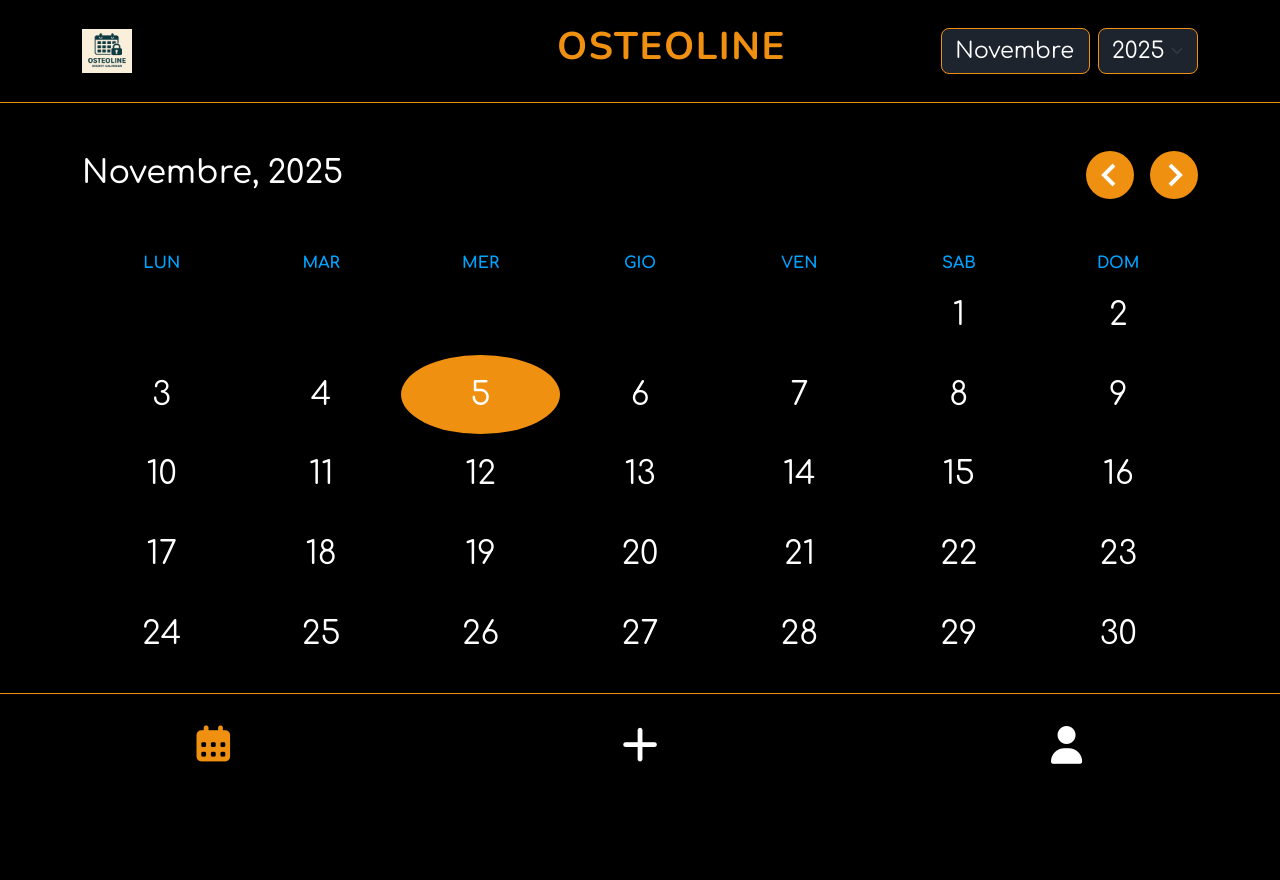
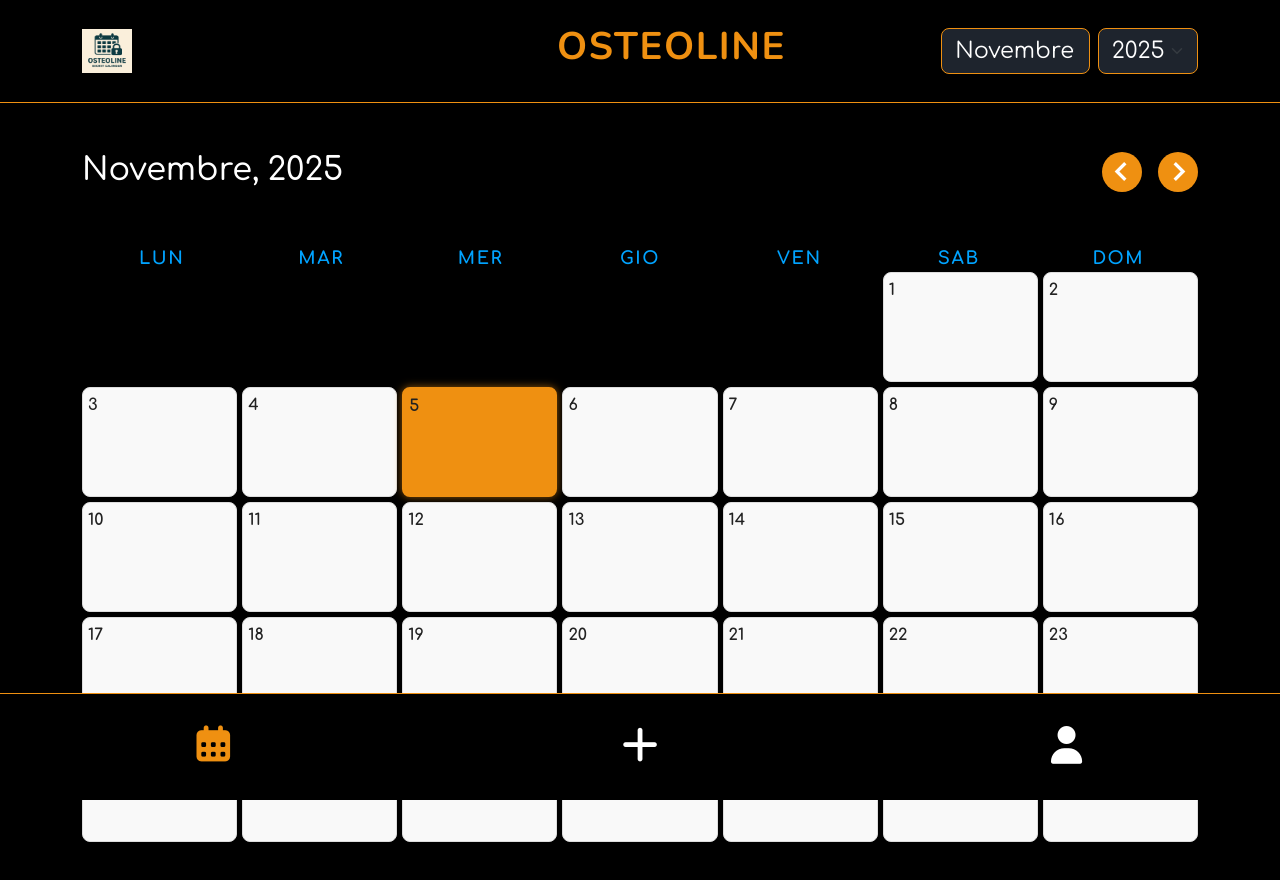
Before and after one commit to Johnnyfromtheblock4/osteoline-calendar, a React (Vite) app: page / in a window 1280 px wide. Shown: the top 880 px of the page. Before the commit the page ends 800 px from the top, so only its background shows below. Built offline with nearby package versions, Linux system fonts and the light colour scheme.

Commit message:
[UPD] stile calendario migliorato

```diff
--- a/src/components/CalendarApp.jsx
+++ b/src/components/CalendarApp.jsx
@@ -43,17 +43,21 @@
     setCurrentDate(
       (prev) => new Date(prev.getFullYear(), prev.getMonth() - 1, 1)
     );
+
   const nextMonth = () =>
     setCurrentDate(
       (prev) => new Date(prev.getFullYear(), prev.getMonth() + 1, 1)
     );
 
+  // Ordina e filtra gli eventi per giorno
   const getEventsForDay = (day) => {
     const year = currentDate.getFullYear();
     const month = currentDate.getMonth();
-    return events.filter(
-      (ev) => ev.date === new Date(year, month, day).toISOString().split("T")[0]
-    );
+    const dateStr = new Date(year, month, day).toISOString().split("T")[0];
+
+    return events
+      .filter((ev) => ev.date === dateStr)
+      .sort((a, b) => (a.startTime > b.startTime ? 1 : -1));
   };
 
   return (
@@ -61,7 +65,7 @@
       <Header />
       <div className="calendar-app container-fluid my-5">
         <div className="container calendar">
-          <div className="row mt-4">
+          <div className="row mt-4 align-items-center">
             <div className="navigate-date d-flex col-6 align-items-center">
               <h2 className="month me-2">
                 {monthsOfYear[currentDate.getMonth()]},
@@ -69,10 +73,21 @@
               <h2 className="year">{currentDate.getFullYear()}</h2>
             </div>
             <div className="buttons col-6 text-end">
-              <i className="bx bx-chevron-left me-3" onClick={prevMonth}></i>
-              <i className="bx bx-chevron-right" onClick={nextMonth}></i>
+              <i
+                className="bx bx-chevron-left me-3"
+                onClick={prevMonth}
+                role="button"
+                aria-label="Mese precedente"
+              ></i>
+              <i
+                className="bx bx-chevron-right"
+                onClick={nextMonth}
+                role="button"
+                aria-label="Mese successivo"
+              ></i>
             </div>
 
+            {/* Giorni della settimana */}
             <div className="col-12 mt-5">
               <div className="weekdays">
                 {daysOfWeek.map((day) => (
@@ -80,9 +95,10 @@
                 ))}
               </div>
 
+              {/* Giorni del mese */}
               <div className="days">
                 {daysInMonth.map((day, index) => {
-                  if (day === null) return <span key={index}></span>;
+                  if (day === null) return <span key={`empty-${index}`}></span>;
 
                   const isToday =
                     day === today.getDate() &&
@@ -92,19 +108,33 @@
                   const dayEvents = getEventsForDay(day);
 
                   return (
-                    <span key={index} className={isToday ? "current-day" : ""}>
-                      {day}
-                      {dayEvents.length > 0 && (
+                    <span
+                      key={index}
+                      className={`day-cell ${isToday ? "current-day" : ""}`}
+                    >
+                      <div className="day-number">{day}</div>
+
+                      {/* Eventi multipli con scroll */}
+                      <div className="events-container">
+                        {dayEvents.map((ev, i) => (
                           <div
-                          className="event-title mt-1 text-truncate small fw-bold text-white px-1 py-0"
+                            key={i}
+                            className="event-title text-white px-1 py-0 mt-1"
                             style={{
-                            backgroundColor: dayEvents[0].color,
+                              backgroundColor: ev.color,
                               borderRadius: "6px",
+                              fontSize: "0.7rem",
+                              fontWeight: "600",
                             }}
+                            title={`${ev.startTime} - ${ev.title}`}
                           >
-                          {dayEvents[0].title}
+                            {ev.startTime !== "00:00" &&
+                              ev.startTime !== "" &&
+                              `${ev.startTime} - `}
+                            {ev.title}
                           </div>
-                      )}
+                        ))}
+                      </div>
                     </span>
                   );
                 })}
--- a/src/styles/CalendarApp.css
+++ b/src/styles/CalendarApp.css
@@ -1,11 +1,18 @@
-/* Pulsanti di navigazione */
+/* ---------- PULSANTI DI NAVIGAZIONE ---------- */
 .buttons i {
   background-color: #ef9011;
   border-radius: 50%;
-  font-size: 3rem;
+  font-size: 2.5rem;
   cursor: pointer;
+  color: #fff;
+  transition: all 0.2s ease;
 }
 
+.buttons i:hover {
+  transform: scale(1.1);
+}
+
+/* ---------- GIORNI DELLA SETTIMANA ---------- */
 .weekdays {
   width: 100%;
   display: flex;
@@ -13,67 +20,107 @@
 
 .weekdays span {
   width: calc(100% / 7);
-  font-size: clamp(1rem, 0.8cqi, 1.3rem);
+  font-size: clamp(0.9rem, 2vw, 1.1rem);
   font-weight: bold;
   text-transform: uppercase;
-  letter-spacing: 0.1 rem;
+  letter-spacing: 0.1rem;
   display: flex;
   justify-content: center;
   color: #00a3ff;
 }
 
+/* ---------- STRUTTURA CALENDARIO ---------- */
 .days {
-  display: flex;
-  flex-wrap: wrap;
+  display: grid;
+  grid-template-columns: repeat(7, 1fr);
+  gap: 5px;
 }
 
-.days span {
-  font-size: calc(1.2rem, 1cqi, 1.6rem);
-  width: calc(100% / 7);
-  aspect-ratio: 4 / 2; /* stessa grandezza della width */
-  display: flex;
-  justify-content: center;
-  align-items: center;
-  cursor: pointer;
-  font-size: 2rem;
+.day-cell {
   position: relative;
+  height: 110px;
+  border: 1px solid #ddd;
+  padding: 5px;
+  border-radius: 8px;
+  overflow: hidden;
+  background-color: #f9f9f9;
+  transition: background-color 0.2s ease;
 }
 
-.current-day {
-  background-color: #ef9011;
-  border-radius: 50%;
+.day-cell:hover {
+  background-color: #f2f2f2;
 }
 
-/* ADD EVENT */
+/* Giorno corrente */
+.day-cell.current-day {
+  background-color: #ef9011;
+  color: white;
+  font-weight: bold;
+  border: 2px solid #ef9011;
+  box-shadow: 0 0 8px rgba(239, 144, 17, 0.6);
+}
+
+.day-number {
+  font-weight: 700;
+  font-size: 1rem;
+  color: #222;
+}
+
+/* ---------- EVENTI ---------- */
+.events-container {
+  margin-top: 4px;
+  overflow-y: auto;
+  max-height: 80px;
+  scrollbar-width: thin;
+  scrollbar-color: #ef9011 transparent;
+}
+
+.events-container::-webkit-scrollbar {
+  width: 5px;
+}
+
+.events-container::-webkit-scrollbar-thumb {
+  background-color: #ef9011;
+  border-radius: 4px;
+}
+
 .event-title {
   font-size: 0.7rem;
-  display: inline-block;
+  display: block;
+  text-overflow: ellipsis;
+  white-space: nowrap;
+  overflow: hidden;
   max-width: 100%;
-  overflow: hidden;
-  white-space: nowrap;
-  text-overflow: ellipsis;
 }
 
-/* ----------- RESPONSIVE SMARTPHONE ----------- */
+/* ---------- RESPONSIVE ---------- */
 @media (max-width: 500px) {
-  .days span {
-    font-size: 1.6rem;
+  .day-cell {
+    height: 90px;
+  }
+
+  .day-number {
+    font-size: 0.9rem;
+  }
+
+  .event-title {
+    font-size: 0.6rem;
+  }
+
+  .buttons i {
+    font-size: 2rem;
   }
 }
 
-/* ----------- RESPONSIVE SMARTPHONE MINI ----------- */
 @media (max-width: 375px) {
   .navigate-date .month,
   .navigate-date .year {
-    font-size: 1.4rem;
-  }
-  .buttons i {
-    font-size: 2rem;
+    font-size: 1.2rem;
   }
   .weekdays span {
     font-size: 0.7rem;
   }
-  .days span {
-    font-size: 1.2rem;
+  .day-cell {
+    height: 80px;
   }
 }
```
Lines whose indentation alone changed are shown as unchanged.
